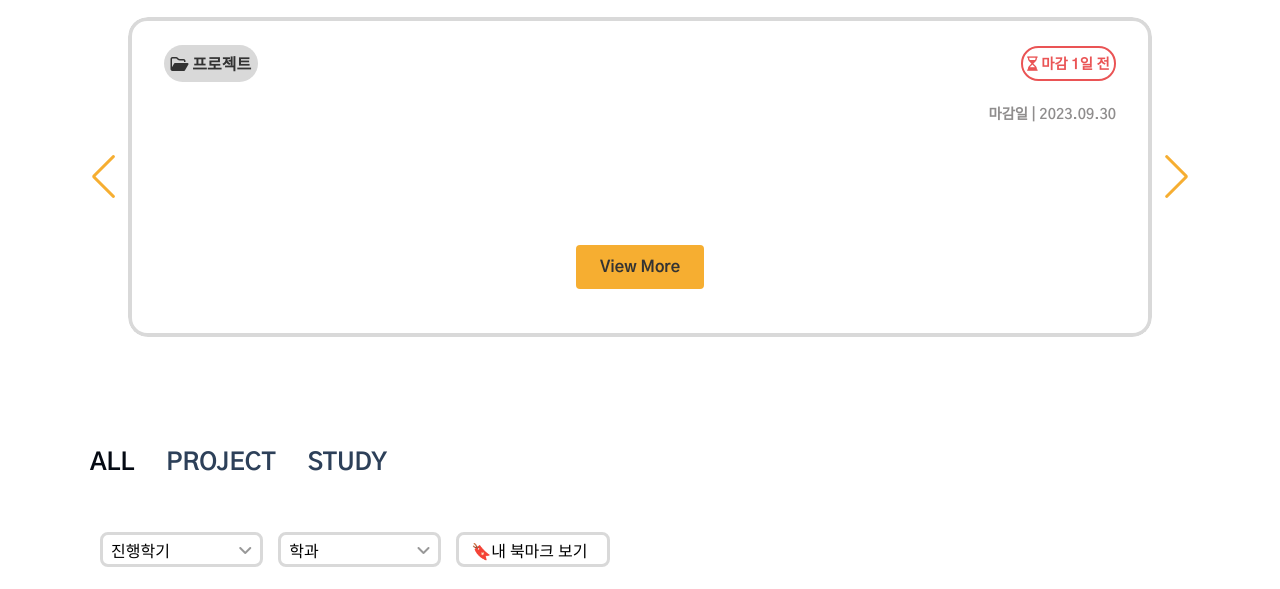
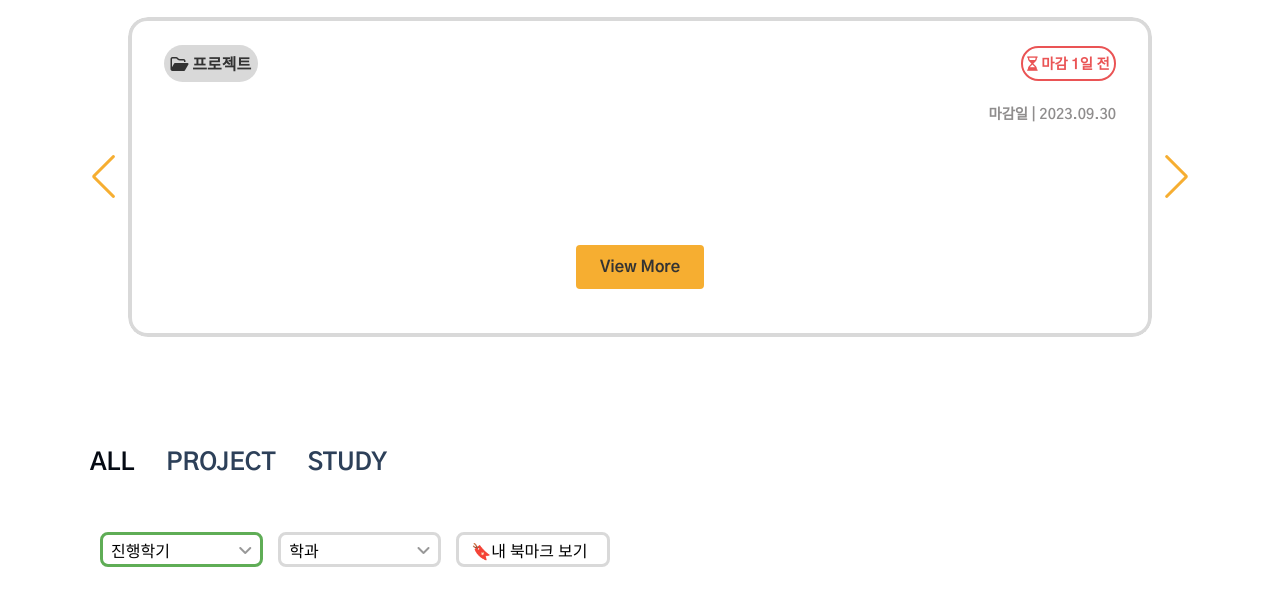
Before and after one commit to Kwangwoon-OSS/front, a website: page index.html in a window 1280 px wide. In both pictures the pointer is over the element 181 px from the left and 760 px from the top of the page. Shown: the part 211-800 px from the top of the page. Drawn offline with nearby package versions, Linux system fonts and the light colour scheme; no server answers; some icons are missing; a web font is replaced by a local one.

Commit message:
Style: 필터링 호버 이벤트 시 디자인 수정

```diff
--- a/styles/index.css
+++ b/styles/index.css
@@ -728,11 +728,21 @@ button {
 	color: #333;
 }
 
-/* 드롭 메뉴 옵션 호버 이벤트 */
+/* 드롭 메뉴 옵션 호버 이벤트 디자인 */
 .department__options .department__option:hover,
 .semester__options .semester__option:hover,
 .subject__options .subject__option:hover {
 	background: #f2f2f2;
+}
+
+/* 필터링 버튼 호버 이벤트 디자인 */
+.semester__btn:hover,
+.department__btn:hover {
+	border: 3px solid var(--color-green);
+}
+
+.category__item__myBookmark:hover {
+	border: 3px solid var(--color-orange);
 }
 
 .category__item__myBookmark {
```
